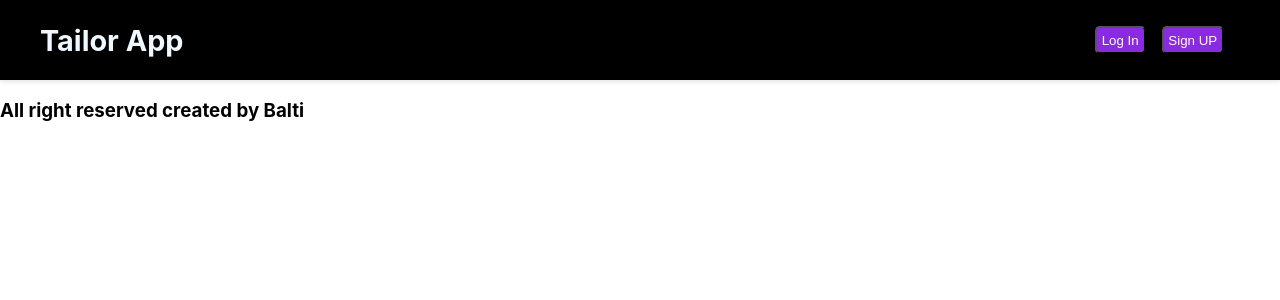
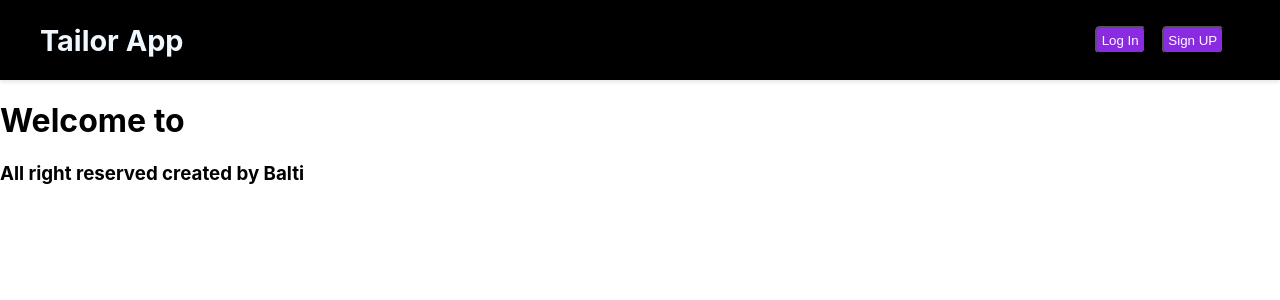
Before and after one commit to Arman-Arzoo/FYP-Tailor-App, a React (Create React App) app in the folder tailor-frontend/: page /profile in a window 1280 px wide. Shown: the top 300 px of the page. Built offline with nearby package versions, Linux system fonts and the light colour scheme; no server answers.

Commit message:
random update

```diff
--- a/tailor-frontend/src/App.js
+++ b/tailor-frontend/src/App.js
@@ -9,6 +9,7 @@ import UserContext from './context/userContext';
 import { useState, useEffect } from 'react';
 import Axios from 'axios';
 import Footer from './components/footer';
+import Profile from './components/profile';
 
 
 function App() {
@@ -61,6 +62,7 @@ function App() {
             <Route path="/" exact component={Home}></Route>
             <Route path="/login" exact component={LogIn}></Route>
             <Route path="/signup" exact component={SignUp}></Route>
+            <Route path="/profile" component={Profile}></Route>
           </Switch>
         </div>
          <Footer/>
--- a/tailor-frontend/src/components/LogIn.js
+++ b/tailor-frontend/src/components/LogIn.js
@@ -29,7 +29,7 @@ const LogIn = () => {
         user: loginRes.data.user
       });
       localStorage.setItem("auth-token", loginRes.data.token);
-      history.push("/")
+      history.push("/profile")
 
     }
     catch (err) {
--- a/tailor-frontend/src/components/footer.js
+++ b/tailor-frontend/src/components/footer.js
@@ -1,5 +1,5 @@
 import React from 'react';
-import { Link } from "react-router-dom"
+// import { Link } from "react-router-dom"
 
 
 const Footer = () => {
--- /dev/null
+++ b/tailor-frontend/src/components/profile.js
@@ -0,0 +1,23 @@
+import React from 'react';
+// import { useState, useContext } from 'react';
+// import UserContext from '../context/userContext';
+// import AuthOption from './authOption'
+// import {  Link } from "react-router-dom"
+
+
+const Profile = () => {
+
+
+
+    return (
+
+            <div >
+               <h1>Welcome to {}</h1>
+
+            </div>
+
+    )
+
+}
+
+export default Profile;
```
